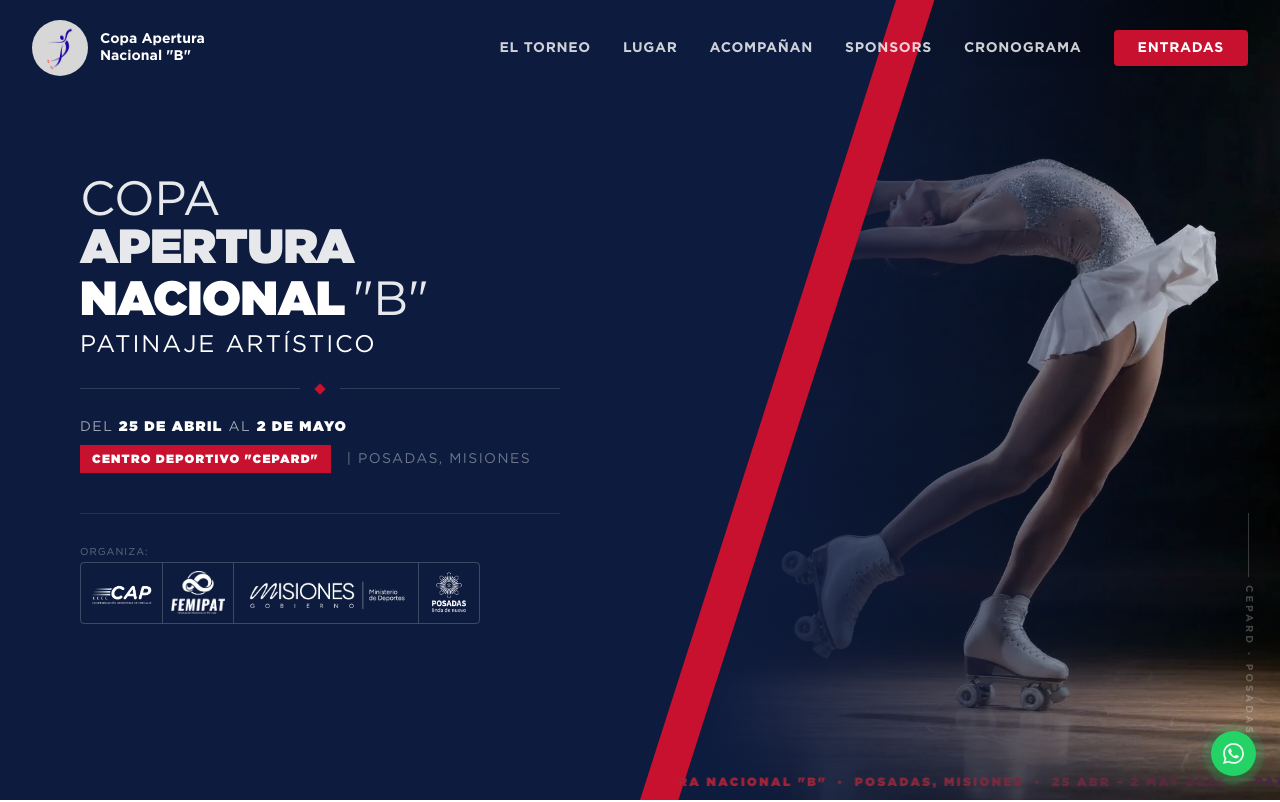
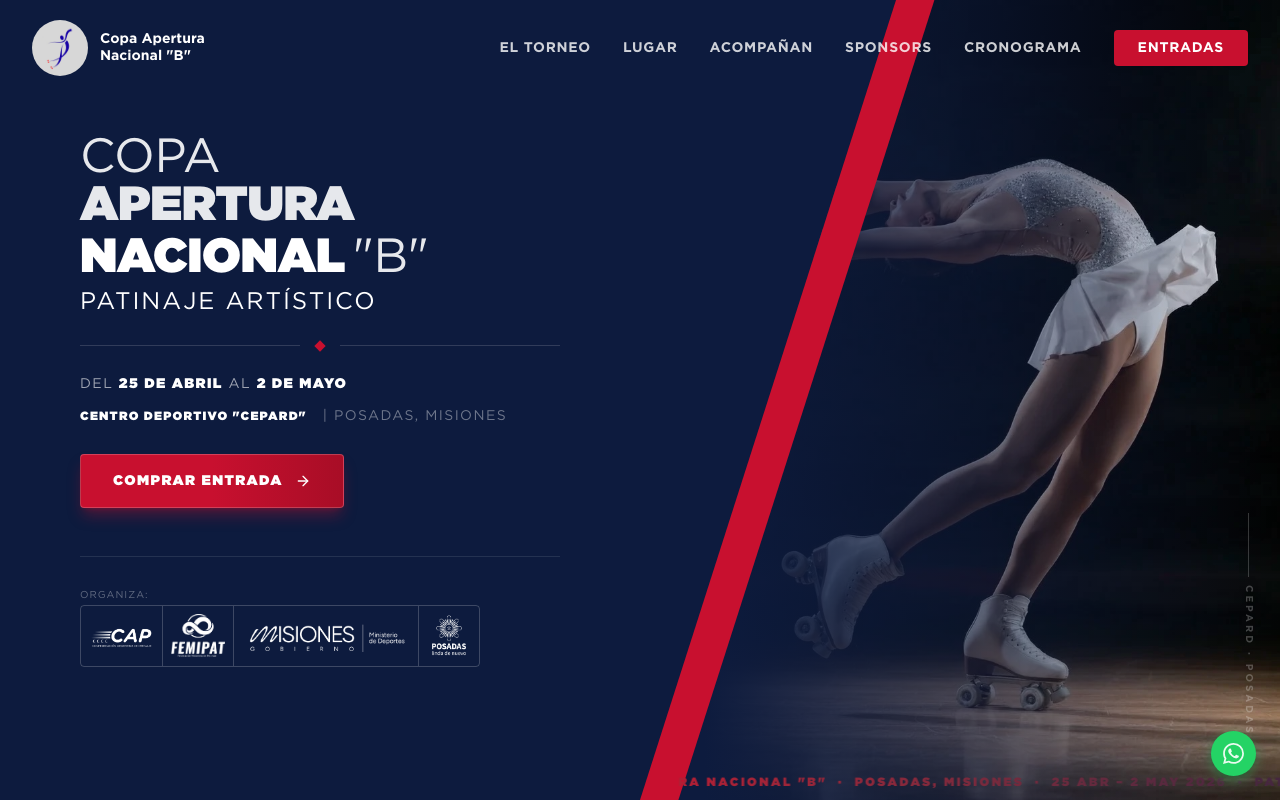
Before and after one commit to octiduarte/Patin-2026, a Next.js app: page / in a window 1280 px wide. Shown: the top 802 px of the page. Built offline with nearby package versions, Linux system fonts and the light colour scheme.

Commit message:
fix: prevent horizontal overflow on hero page

```diff
--- a/app/globals.css
+++ b/app/globals.css
@@ -105,6 +105,10 @@
   * {
     @apply border-border outline-ring/50;
   }
+  html,
+  body {
+    overflow-x: hidden;
+  }
   body {
     @apply bg-background text-foreground;
   }
--- a/components/hero-section.tsx
+++ b/components/hero-section.tsx
@@ -97,7 +97,7 @@ export default function HeroSection() {
             {" "}al{" "}
             <strong className="text-white font-black">2 de Mayo</strong>
           </span>
-          <span className="bg-red text-white text-xs font-black uppercase tracking-widest px-3 py-1.5">
+          <span className="text-white text-xs font-black uppercase tracking-widest py-1.5">
             Centro Deportivo &quot;CEPARD&quot;
           </span>
           <span className="text-white/40 text-sm uppercase tracking-widest">
@@ -105,8 +105,22 @@ export default function HeroSection() {
           </span>
         </div>
 
-        {/* Split CTA */}
-
+        {/* CTA */}
+        <div
+          className="hero-fade-up flex flex-wrap items-center gap-4 mb-10 md:mb-6 xl:mb-8"
+          style={{ animationDelay: "0.64s" }}
+        >
+          <a
+            href="https://www.quieroentrar.com.ar/event/copa-apertura-nacional-b-patinaje-artistico-1"
+            target="_blank"
+            rel="noopener noreferrer"
+            className="group relative inline-flex w-full sm:w-auto items-center justify-center gap-3 overflow-hidden rounded-sm border border-white/20 bg-linear-to-r from-red via-red to-red-dark px-8 py-4 text-sm font-black uppercase tracking-widest text-white shadow-lg shadow-red/35 transition-all duration-200 hover:-translate-y-0.5 hover:shadow-red/55"
+          >
+            <span className="absolute inset-0 bg-linear-to-r from-white/0 via-white/15 to-white/0 translate-x-[-120%] transition-transform duration-700 group-hover:translate-x-[120%]" />
+            <span className="relative">Comprar entrada</span>
+            <ArrowRight size={16} />
+          </a>
+        </div>
 
         {/* Organizers strip */}
         <div
--- a/components/whatsapp-button.tsx
+++ b/components/whatsapp-button.tsx
@@ -45,6 +45,7 @@ export default function WhatsAppButton({
     height: '45px',
     borderRadius: '50%',
     backgroundColor: '#25D366',
+    overflow: 'hidden',
     display: 'flex',
     alignItems: 'center',
     justifyContent: 'center',
@@ -64,6 +65,7 @@ export default function WhatsAppButton({
     backgroundColor: '#25D366',
     opacity: 0.4,
     animation: 'pulse 2s infinite',
+    pointerEvents: 'none',
   }
 
   const keyframes = `
```
